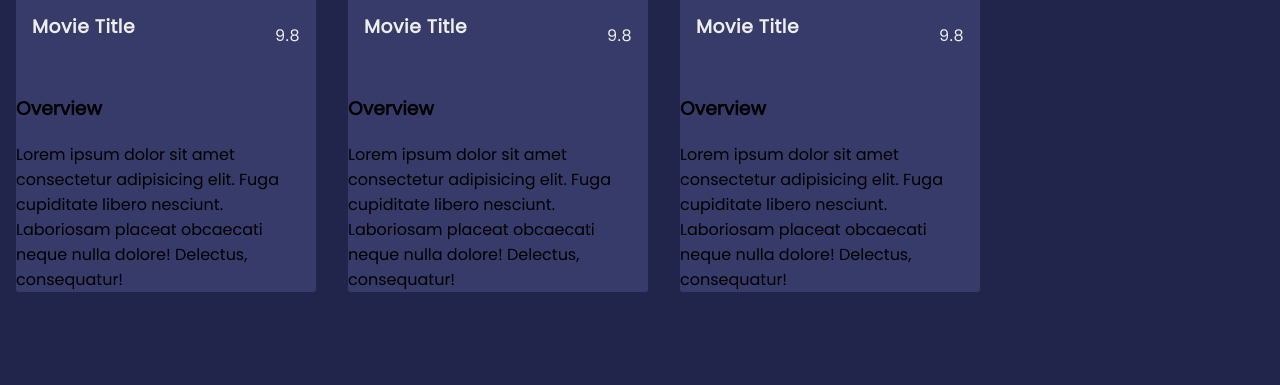
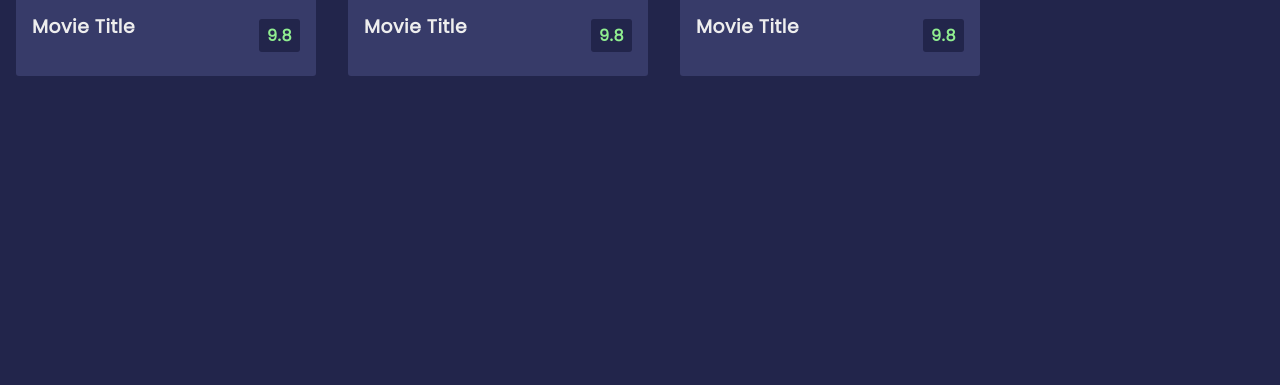
Before and after one commit to CubanFireball81/Movie-App-Project, a plain HTML site: page index.html in a window 1280 px wide. Shown: the part 321-706 px from the top of the page. Drawn offline with Linux system fonts and the light colour scheme.

Commit message:
Additional CSS for overview, transitions, hover

```diff
--- a/style.css
+++ b/style.css
@@ -75,3 +75,39 @@ main {
 .movie-info h3 {
     margin-top: 0;
 }
+
+.movie-info span {
+    background-color: var(--primary-color);
+    padding: .25rem .5rem;
+    border-radius: 3px;
+    font-weight: bold;
+}
+
+.movie-info span.green {
+    color: lightgreen;
+}
+
+.movie-info span.orange {
+    color: orange;
+}
+
+
+.movie-info span.red {
+    color: red;
+}
+
+.overview {
+    background-color: #fff;
+    padding: 2rem;
+    position: absolute;
+    left: 0;
+    bottom: 0;
+    right: 0;
+    max-height: 100%;
+    transform: translateY(101%);
+    transition: transform 0.3s ease-in;
+}
+
+.movie:hover .overview {
+    transform: translateY(0);
+}
```
